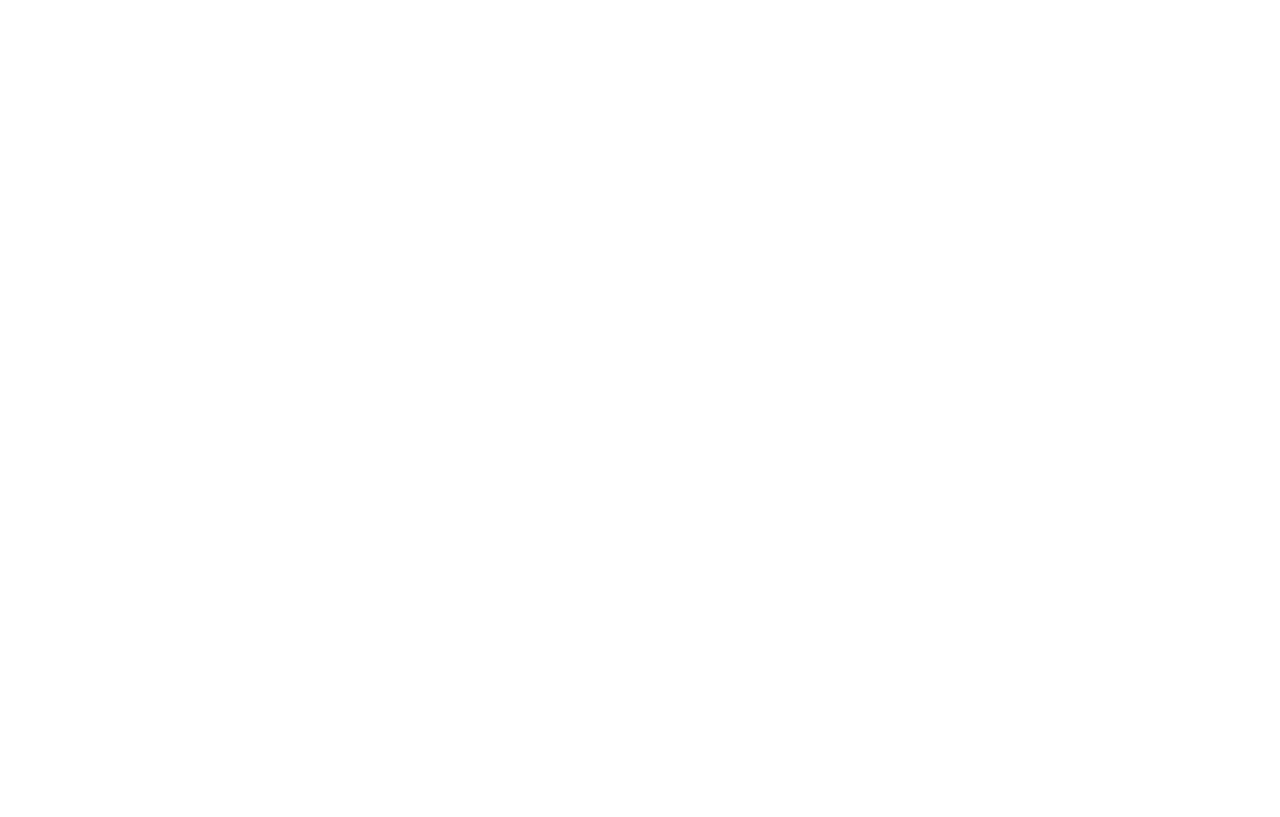
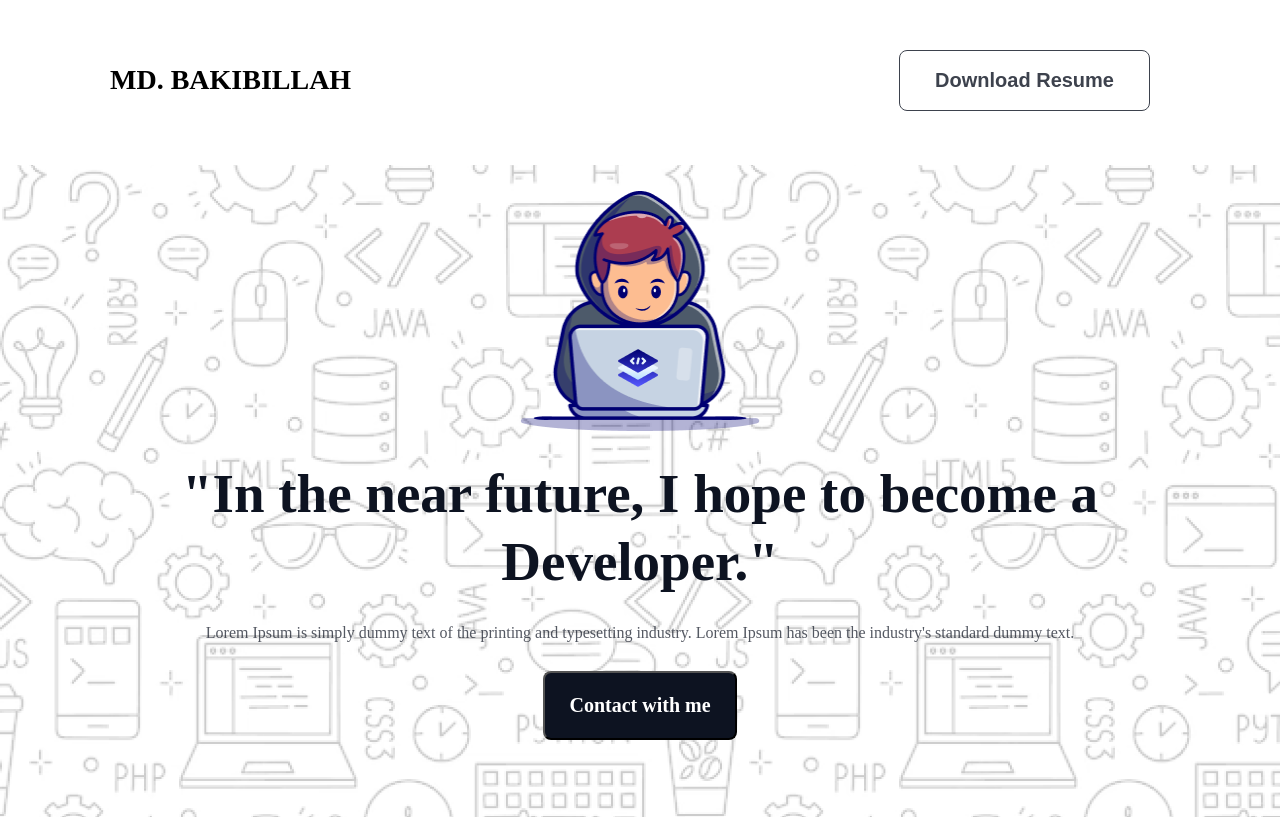
Before and after one commit to bakibillah227/assignment-01, a plain HTML site: page index.html in a window 1280 px wide. Drawn offline with Linux system fonts and the light colour scheme; a web font is replaced by a local one.

Commit message:
header & contract section

```diff
--- a/index.html
+++ b/index.html
@@ -1,19 +1,41 @@
 <!DOCTYPE html>
 <html lang="en">
+
 <head>
     <meta charset="UTF-8">
     <meta name="viewport" content="width=device-width, initial-scale=1.0">
     <title>Assignment-01</title>
+    <link rel="stylesheet" href="styles/style.css">
 </head>
+
 <body>
-    <header>
-
+    <!-- header section start here -->
+    <header class="header">
+        <nav class="navbar">
+            <h3 class="name">MD. BAKIBILLAH</h3>
+            <button class="resume-button">Download Resume</button>
+        </nav>
     </header>
     <main>
-
+        <!-- contract section start here -->
+        <section class="contract">
+            <div class="con-container">
+                <div>
+                    <img class="img-1" src="assets/Group.png" alt="">
+                </div>
+                <div>
+                    <h2 class="contract-title">"In the near future, I hope to become a Developer."</h2>
+                    <p class="contract-description">Lorem Ipsum is simply dummy text of the printing and typesetting industry. Lorem Ipsum has been
+                        the industry's standard dummy text.</p>
+                    <button class="contract-btn">Contact with me</button>
+                </div>
+            </div>
+        </section>
+        <!-- details section start here -->
     </main>
     <footer>
 
     </footer>
 </body>
+
 </html>
--- /dev/null
+++ b/styles/style.css
@@ -0,0 +1,100 @@
+@import url('https://fonts.googleapis.com/css2?family=Azeret+Mono:ital,wght@0,100..900;1,100..900&display=swap');
+
+* {
+    margin: 0;
+    padding: 0;
+    box-sizing: border-box;
+}
+
+/* navbar styles */
+
+.navbar {
+    width: 100%;
+    height: 80px;
+    display: flex;
+    justify-content: space-between;
+    align-items: center;
+    padding: 0 50px;
+    margin-top: 40px;
+}
+
+.name {
+    font-size: 28px;
+    font-weight: 800;
+    margin-left: 60px;
+}
+
+.resume-button {
+    padding: 18px 35px;
+    border: 1px solid rgb(13, 19, 33);
+    background: transparent;
+    border-radius: 8px;
+    opacity: 0.8;
+    font-size: 20px;
+    font-weight: 600;
+    color: rgb(13, 19, 33);
+    margin-right: 80px;
+}
+
+/* contract section styles */
+
+.contract {
+    background-image: url(../assets/Hero-bg.png);
+    height: 652px;
+    width: auto;
+    display: flex;
+    flex-direction: column;
+    justify-content: center;
+    align-items: center;
+    text-align: center;
+    margin-top: 45px;
+    background-repeat: no-repeat;
+    background-size: cover;
+}
+
+.con-container {
+    height: 581px;
+    width: 998px;
+    margin: 26px 221px 45px 221px;
+}
+
+.img-1 {
+    height: 240px;
+    width: 240px;
+}
+
+.contract-title {
+    color: rgb(13, 19, 33);
+    font-size: 55px;
+    font-weight: 800;
+    line-height: 68px;
+    letter-spacing: 0%;
+    text-align: center;
+    margin-top: 25px;
+}
+
+.contract-description {
+    color: rgb(13, 19, 33);
+    font-family: Azeret Mono;
+    font-size: 16px;
+    font-weight: 400;
+    line-height: 26px;
+    letter-spacing: 0%;
+    text-align: center;
+    opacity: 0.7;
+    margin-top: 24px;
+}
+
+.contract-btn {
+    padding: 21px 24px 21px 24px;
+    border-radius: 8px;
+    background: rgb(13, 19, 33);
+    color: rgb(255, 255, 255);
+    font-family: Azeret Mono;
+    font-size: 20px;
+    font-weight: 600;
+    line-height: 23px;
+    letter-spacing: 0%;
+    text-align: center;
+    margin-top: 25px;
+}
```
